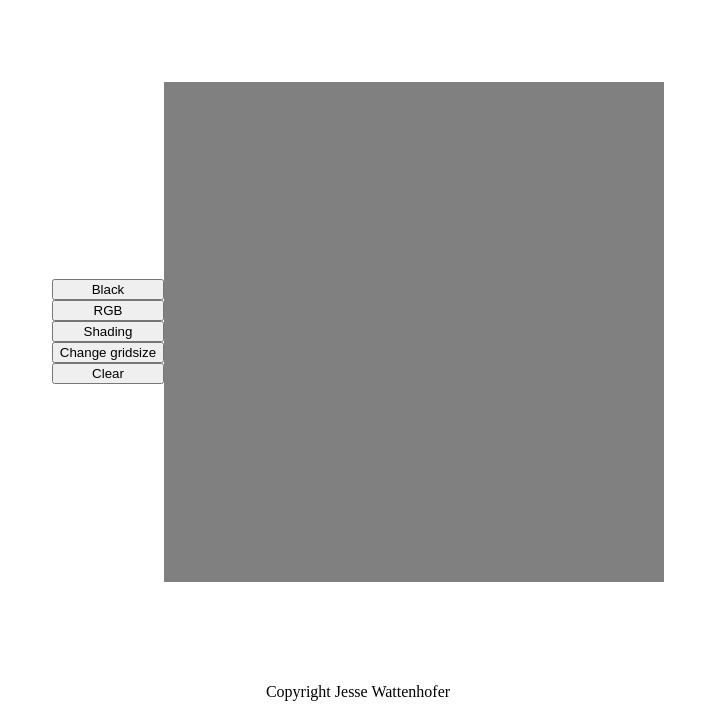
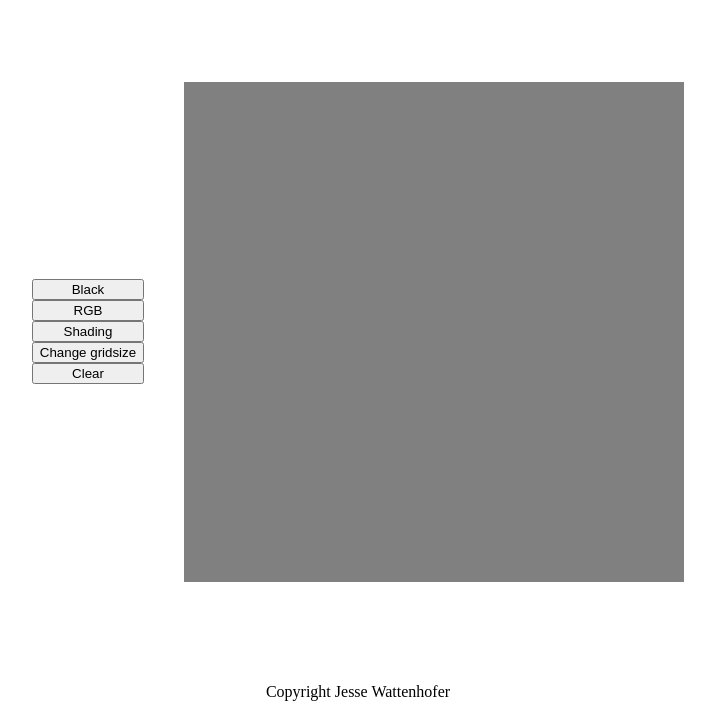
Before and after one commit to realjesse/etch_a_sketch, a plain HTML site: page index.html in a window 1280 px wide. Shown: the part 83-800 px from the top of the page, without its empty margins (282-997 px from the left). Drawn offline with Linux system fonts and the light colour scheme.

Commit message:
Add gap in content

```diff
--- a/index.html
+++ b/index.html
@@ -16,7 +16,7 @@
         </div>
 
         <!-- content -->
-        <div class="horizontal container centered">
+        <div class="horizontal container centered content">
             <!-- tool bar-->
             <div class="vertical container">
                 <button>Black</button>
--- a/style/style.css
+++ b/style/style.css
@@ -27,6 +27,10 @@ body {
     height: 100%;
 }
 
+.content {
+    gap: 40px;
+}
+
 #sketch_area {
     height: 500px;
     width: 500px;
```
